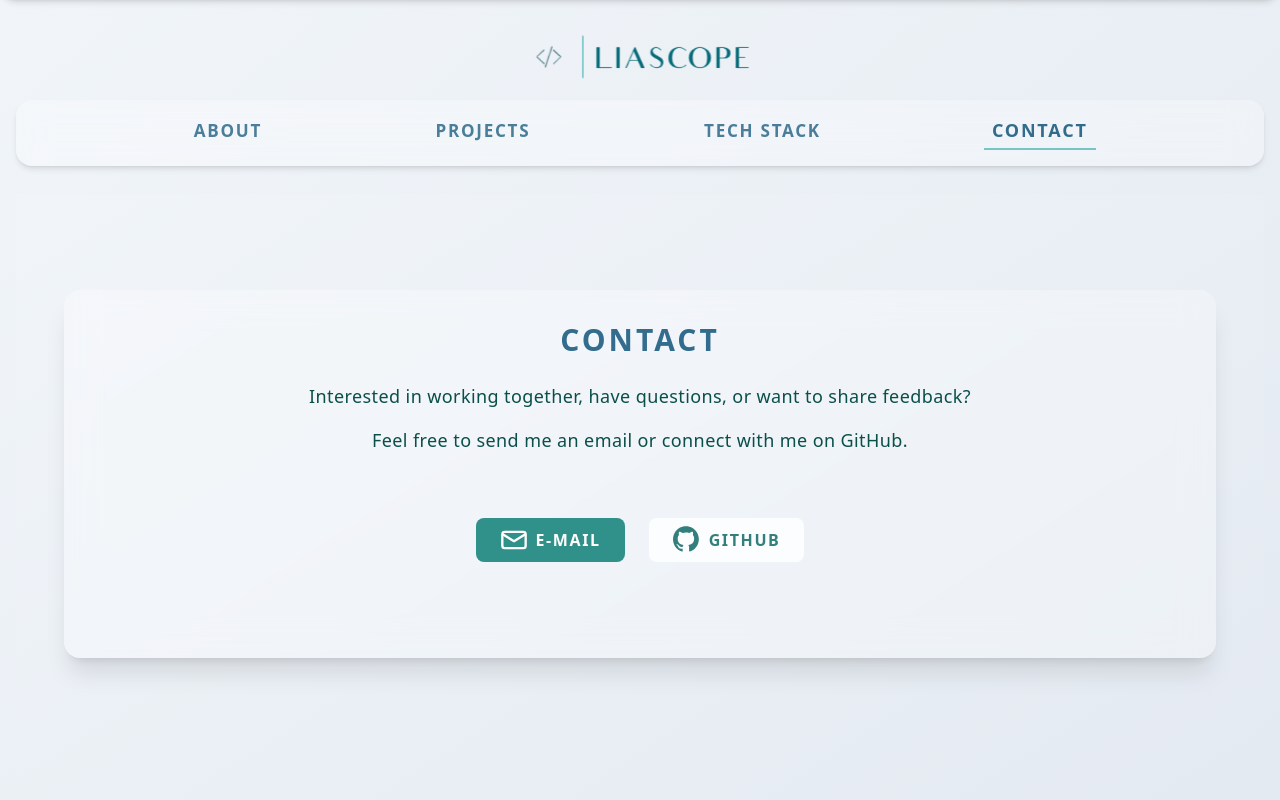
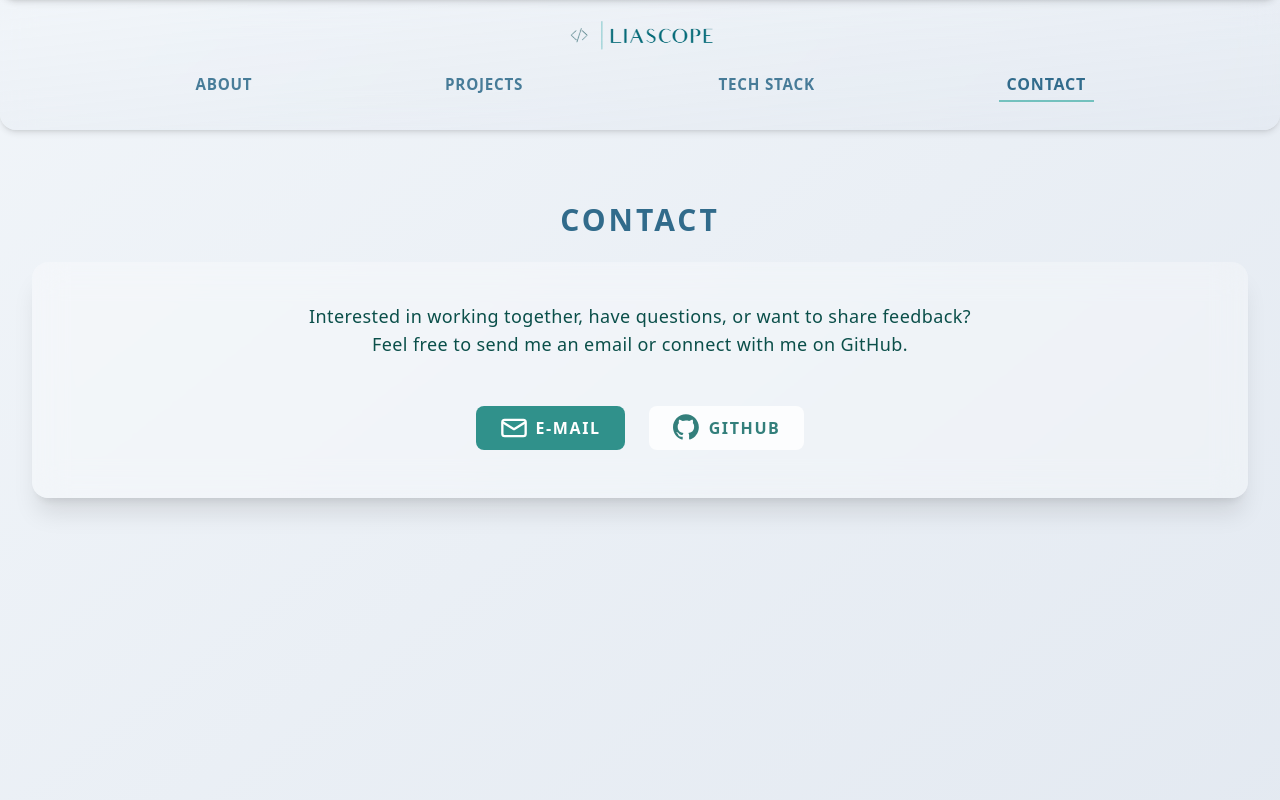
Before and after one commit to liascope/portfolio, a Next.js app: page /contact in a window 1280 px wide. Shown: the top 800 px of the page. Built offline with nearby package versions, Linux system fonts and the light colour scheme.

Commit message:
styling:adjust layout and header

```diff
--- a/app/_components/Header.js
+++ b/app/_components/Header.js
@@ -10,10 +10,9 @@ export default function Header() {
   const pathname = usePathname()
 
   return (
-    <div className="flex flex-col">
-      <Link href="/">
-        <div className="flex justify-center w-full sm:h-15 h-10 my-3">
-          <div className="sm:w-60 w-40 relative">
+    <div className="flex flex-col rounded-b-2xl shadow-md backdrop-blur-lg px-0 sm:px-3 bg-gradient-to-br from-slate-100/50 to-slate-200/60 mx-auto max-w-7xl">
+      <Link href="/" className="w-full flex justify-center">
+        <div className="sm:w-40 w-25 relative sm:h-10 h-7 my-4 ">
           <Image
             src={logo}
             alt="Logo"
@@ -24,10 +23,9 @@ export default function Header() {
             sizes="(max-width: 640px) 120px, 200px"
           />
         </div>
-        </div>
       </Link>
 
-      <nav className="w-full sm:text-lg text-sm text-sky-900/70 font-bold tracking-widest uppercase max-w-7xl mx-auto px-4 py-4 flex justify-evenly items-center backdrop-blur-lg bg-white/30 rounded-2xl shadow-md sm:mb-7 mb-4">
+      <nav className="sm:text-base text-xs text-sky-900/70 font-bold tracking-wider uppercase flex justify-evenly items-center sm:mb-7 mb-4">
         {navLinks.map((link) => {
           const isActive = pathname === link.href
           return (
--- a/app/_components/Pages/About.js
+++ b/app/_components/Pages/About.js
@@ -4,8 +4,7 @@ import ArrowRight from '../Icons/ArrowRight'
 
 export default function About() {
   return (
-    <main className="min-h-screen bg-gradient-to-br from-slate-100 to-slate-200 text-teal-900 p-2 sm:p-4">
-      <section className="max-w-7xl mx-auto sm:mt-12 backdrop-blur-lg bg-white/30 rounded-2xl p-4 sm:p-10 shadow-xl">
+    <section className="sm:p-8 flex flex-col max-w-7xl mx-auto sm:mt-10 p-4">
       <h1 className="sm:text-3xl text-2xl uppercase font-bold mb-6 sm:tracking-wider text-sky-900/80">About</h1>
 
       <article className="sm:text-lg text-sm flex flex-col gap-6 mb-20 ">
@@ -19,8 +18,8 @@ export default function About() {
         </p>
 
         <p>
-            Alongside personal projects, I actively explore open-source projects, contribute via GitHub pull requests, and continuously expand my
-            stack by building real-world applications.
+          Alongside personal projects, I actively explore open-source projects, contribute via GitHub pull requests, and continuously expand my stack
+          by building real-world applications.
         </p>
 
         <p>
@@ -35,6 +34,5 @@ export default function About() {
         Technologies and tools I’ve worked with
       </IconButton>
     </section>
-    </main>
   )
 }
--- a/app/_components/Pages/Contact.js
+++ b/app/_components/Pages/Contact.js
@@ -5,12 +5,12 @@ import { email, gitHubLink } from '@/app/_lib/config'
 
 export default function Contact() {
   return (
-    <main className="min-h-screen bg-gradient-to-br from-slate-100 to-slate-200 text-teal-900 p-4">
-      <section className="max-w-6xl mx-auto mt-20 backdrop-blur-lg bg-white/30 rounded-2xl p-8 shadow-xl text-center">
-        <h1 className="sm:text-3xl text-2xl font-bold mb-6 uppercase text-sky-900/80 tracking-widest">Contact</h1>
-        <p className="sm:text-lg text-base mb-4">Interested in working together, have questions, or want to share feedback?</p>
-        <p className="sm:text-lg text-base">Feel free to send me an email or connect with me on GitHub.</p>
-        <div className="flex justify-center my-10 space-x-6">
+    <section className="sm:p-8 flex flex-col max-w-7xl mx-auto sm:mt-10 p-4 text-center h-screen">
+      <h1 className="sm:text-3xl text-2xl font-bold uppercase text-sky-900/80 tracking-widest mb-6">Contact</h1>
+      <div className="backdrop-blur-lg bg-white/30 rounded-2xl pt-10 px-8 shadow-xl sm:text-lg text-base">
+        <p>Interested in working together, have questions, or want to share feedback?</p>
+        <p>Feel free to send me an email or connect with me on GitHub.</p>
+        <div className="flex justify-center my-6 space-x-6">
           <Button link={email}>
             <span className="flex flex-row items-center gap-2">
               <Mail />
@@ -23,7 +23,7 @@ export default function Contact() {
             </span>
           </Button>
         </div>
-      </section>
-    </main>
+      </div>
+    </section>
   )
 }
--- a/app/_components/Pages/Projects.js
+++ b/app/_components/Pages/Projects.js
@@ -9,8 +9,7 @@ import Mail from '../Icons/Mail'
 
 export default function Projects() {
   return (
-    <main className="min-h-screen bg-gradient-to-br from-slate-100 to-slate-200 text-teal-900 p-4">
-      <section className="max-w-7xl mx-auto sm:mt-16 backdrop-blur-lg bg-white/30 rounded-2xl p-2 sm:p-8 shadow-xl flex flex-col">
+    <section className="sm:p-8 flex flex-col max-w-7xl mx-auto sm:mt-10 p-4">
       <h1 className="sm:text-3xl text-2xl font-bold mb-8 uppercase text-sky-900/80 tracking-widest text-center">Projects</h1>
       <div className="grid gap-10 grid-cols-1 md:grid-cols-2">
         {projects.map((project, index) => (
@@ -74,6 +73,5 @@ export default function Projects() {
         For feedback / collaboration{' '}
       </IconButton>
     </section>
-    </main>
   )
 }
--- a/app/_components/Pages/Techstack.js
+++ b/app/_components/Pages/Techstack.js
@@ -4,8 +4,7 @@ import IconButton from '../IconButton'
 
 export default function Techstack() {
   return (
-    <main className="min-h-screen bg-gradient-to-br from-slate-100 to-slate-200 p-2 sm:p-4">
-      <section className="max-w-6xl mx-auto sm:mt-12 backdrop-blur-lg bg-white/30 rounded-2xl p-4 sm:p-8 shadow-xl">
+    <section className="max-w-7xl mx-auto sm:mt-10 p-4 sm:p-8">
       <h1 className="text-2xl sm:text-3xl font-bold mb-6 uppercase text-sky-900/80 tracking-widest">Tech Stack</h1>
       <p className="text-base sm:text-lg mb-8 text-teal-900">These are the technologies and tools I`ve worked with.</p>
       {Object.entries(stack).map(([category, items]) => (
@@ -31,6 +30,5 @@ export default function Techstack() {
         Explore Projects
       </IconButton>
     </section>
-    </main>
   )
 }
--- a/app/_components/StickyHeader.js
+++ b/app/_components/StickyHeader.js
@@ -7,7 +7,7 @@ export default function StickyHeader() {
     <>
       <Header />
       <div
-        className={`fixed top-0 left-1/2 transform -translate-x-1/2 w-full max-w-7xl rounded-b-2xl shadow-md transition-transform backdrop-blur-lg duration-300 px-0 sm:px-3 z-10 bg-gradient-to-br from-slate-100/50 to-slate-200/60 ${
+        className={`fixed top-0 left-1/2 transform -translate-x-1/2 w-full transition-transform duration-300 z-10 ${
           isSticky ? 'translate-y-0' : '-translate-y-full'
         }`}
       >
--- a/app/layout.js
+++ b/app/layout.js
@@ -22,8 +22,8 @@ export const metadata = {
 export default function RootLayout({ children }) {
   return (
     <html lang="en">
-      <body className={`${inter.variable} font-sans dark`}>
-        <main className="min-h-screen bg-gradient-to-br from-slate-100 to-slate-200 text-teal-900 sm:p-4 sm:tracking-wide">
+      <body className={`${inter.variable} font-sans`}>
+        <main className="min-h-screen bg-gradient-to-br from-slate-100 to-slate-200 text-teal-900 sm:tracking-wide">
           <StickyHeader />
           {children}
           <footer className="w-full text-center text-sm py-5 tracking-widest font-semibold text-sky-900/70">
```
Lines whose indentation alone changed are shown as unchanged.
